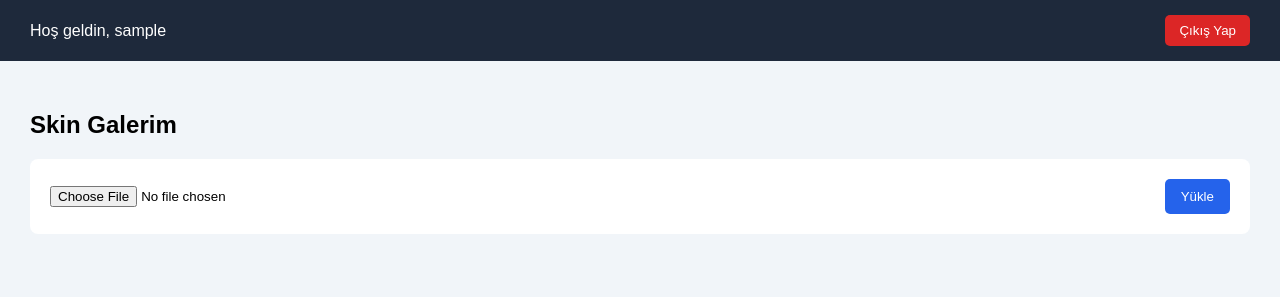
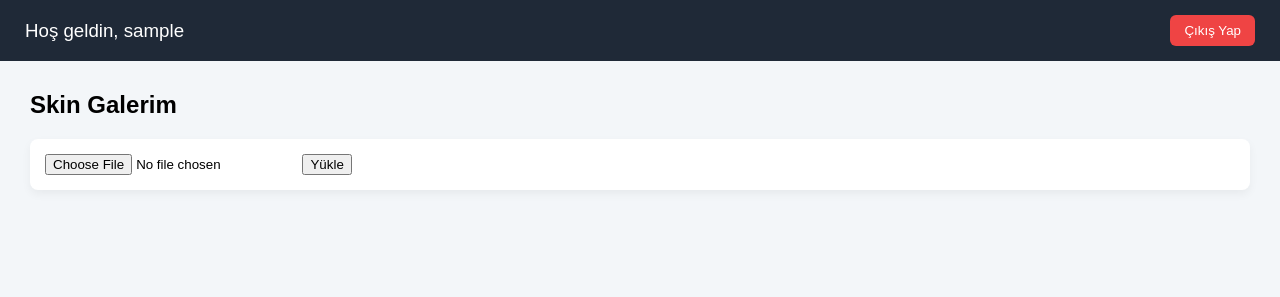
Before and after one commit to barisgzlx/agarz, a plain HTML site: page skingalerisi.html in a window 1280 px wide. Drawn offline with Linux system fonts and the light colour scheme; sample sign-in values are in the browser's storage.

Commit message:
Update skingalerisi.html

```diff
--- a/skingalerisi.html
+++ b/skingalerisi.html
@@ -4,97 +4,84 @@
     <meta charset="UTF-8">
     <title>Skin Galerim</title>
     <meta name="viewport" content="width=device-width, initial-scale=1.0">
-
     <style>
         body {
             margin: 0;
-            font-family: Arial, Helvetica, sans-serif;
-            background: #f1f5f9;
+            font-family: Arial, sans-serif;
+            background: #f3f6f9;
         }
 
         header {
-            background: #1e293b;
+            background: #1f2937;
             color: #fff;
-            padding: 15px 30px;
+            padding: 15px 25px;
             display: flex;
             justify-content: space-between;
             align-items: center;
         }
 
-        header span {
-            font-size: 16px;
+        header h3 {
+            margin: 0;
+            font-weight: normal;
         }
 
         header button {
-            background: #dc2626;
+            background: #ef4444;
             border: none;
             color: #fff;
             padding: 8px 14px;
-            border-radius: 5px;
+            border-radius: 6px;
             cursor: pointer;
         }
 
-        .container {
+        main {
             padding: 30px;
         }
 
         h2 {
-            margin-bottom: 20px;
+            margin-top: 0;
         }
 
         .upload-box {
             background: #fff;
-            padding: 20px;
+            padding: 15px;
             border-radius: 8px;
-            margin-bottom: 30px;
-            display: flex;
-            gap: 10px;
-            align-items: center;
-        }
-
-        .upload-box input {
-            flex: 1;
-        }
-
-        .upload-box button {
-            background: #2563eb;
-            border: none;
-            color: #fff;
-            padding: 10px 16px;
-            border-radius: 5px;
-            cursor: pointer;
+            margin-bottom: 25px;
+            box-shadow: 0 4px 10px rgba(0,0,0,0.05);
         }
 
         .gallery {
-            display: grid;
-            grid-template-columns: repeat(auto-fill, minmax(150px, 1fr));
+            display: flex;
+            flex-wrap: wrap;
             gap: 15px;
         }
 
         .gallery img {
-            width: 100%;
-            border-radius: 8px;
-            box-shadow: 0 5px 15px rgba(0,0,0,0.1);
+            width: 160px;
+            height: 160px;
+            object-fit: cover;
+            border-radius: 10px;
+            box-shadow: 0 4px 10px rgba(0,0,0,0.1);
         }
     </style>
 </head>
 <body>
 
 <header>
-    <span id="welcomeText"></span>
+    <h3 id="welcomeText"></h3>
     <button onclick="logout()">Çıkış Yap</button>
 </header>
 
-<div class="container">
+<main>
     <h2>Skin Galerim</h2>
 
     <div class="upload-box">
-        <input type="file" id="skinInput" accept="image/*">
+        <input type="file" id="fileInput" accept="image/*">
         <button onclick="uploadSkin()">Yükle</button>
     </div>
 
     <div class="gallery" id="gallery"></div>
-</div>
+</main>
 
 <script>
     // GİRİŞ KONTROLÜ
@@ -106,34 +93,11 @@
     document.getElementById("welcomeText").innerText =
         "Hoş geldin, " + user.username;
 
+    const gallery = document.getElementById("gallery");
     const storageKey = "skins_" + user.username;
 
-    // SKIN YÜKLEME
-    function uploadSkin() {
-        const input = document.getElementById("skinInput");
-        const file = input.files[0];
-
-        if (!file) {
-            alert("Lütfen bir görsel seçin");
-            return;
-        }
-
-        const reader = new FileReader();
-        reader.onload = function(e) {
-            const skins = JSON.parse(localStorage.getItem(storageKey)) || [];
-            skins.push(e.target.result);
-            localStorage.setItem(storageKey, JSON.stringify(skins));
-            renderGallery();
-            input.value = "";
-        };
-        reader.readAsDataURL(file);
-    }
-
-    // GALERİYİ GÖSTER
-    function renderGallery() {
-        const gallery = document.getElementById("gallery");
+    function loadSkins() {
         gallery.innerHTML = "";
-
         const skins = JSON.parse(localStorage.getItem(storageKey)) || [];
         skins.forEach(src => {
             const img = document.createElement("img");
@@ -142,13 +106,26 @@
         });
     }
 
-    renderGallery();
+    function uploadSkin() {
+        const file = document.getElementById("fileInput").files[0];
+        if (!file) return alert("Dosya seçmedin!");
 
-    // ÇIKIŞ
+        const reader = new FileReader();
+        reader.onload = function () {
+            const skins = JSON.parse(localStorage.getItem(storageKey)) || [];
+            skins.push(reader.result);
+            localStorage.setItem(storageKey, JSON.stringify(skins));
+            loadSkins();
+        };
+        reader.readAsDataURL(file);
+    }
+
     function logout() {
         localStorage.removeItem("customerUser");
         window.location.href = "index.html";
     }
+
+    loadSkins();
 </script>
 
 </body>
```
